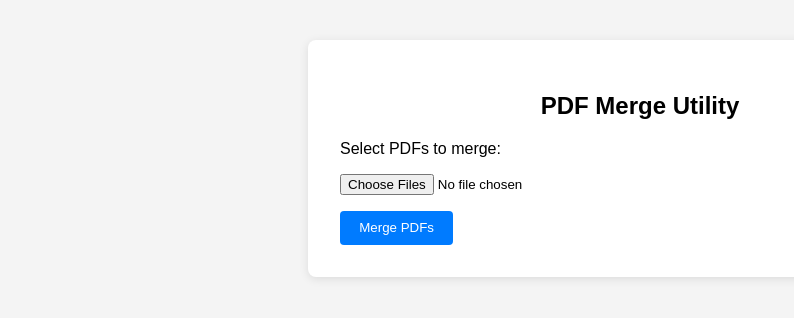
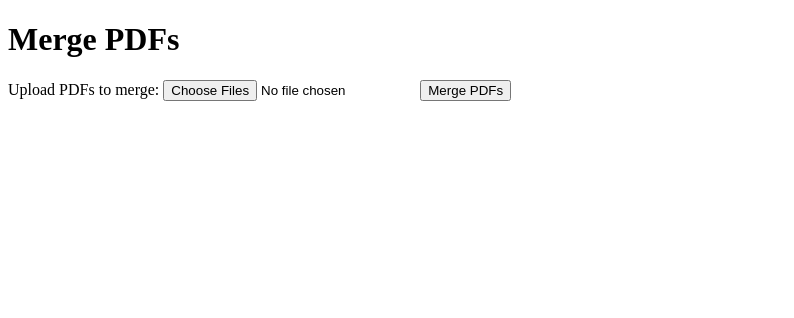
Before and after one commit to HrMn/pdf-merge, a Python web app: template templates/index.html in a window 1280 px wide. Shown: the top 318 px of the page, without its empty margins (0-794 px from the left). Run offline with Jinja, Linux system fonts and the light colour scheme; the template is opened without the code that fills it, so the values that code supplies are empty.

Commit message:
Update index.html

```diff
--- a/templates/index.html
+++ b/templates/index.html
@@ -2,58 +2,15 @@
 <html lang="en">
 <head>
     <meta charset="UTF-8">
-    <title>PDF Merge Utility</title>
-    <style>
-        body {
-            font-family: Arial, sans-serif;
-            padding: 2rem;
-            background-color: #f4f4f4;
-        }
-        .container {
-            background: white;
-            padding: 2rem;
-            max-width: 600px;
-            margin: auto;
-            border-radius: 8px;
-            box-shadow: 0 2px 10px rgba(0, 0, 0, 0.1);
-        }
-        h2 {
-            text-align: center;
-        }
-        input[type="file"] {
-            display: block;
-            margin: 1rem 0;
-        }
-        button {
-            background-color: #007BFF;
-            color: white;
-            padding: 0.6rem 1.2rem;
-            border: none;
-            border-radius: 4px;
-            cursor: pointer;
-        }
-        .download-link {
-            display: block;
-            margin-top: 1rem;
-            text-align: center;
-        }
-    </style>
+    <meta name="viewport" content="width=device-width, initial-scale=1.0">
+    <title>PDF Merger</title>
 </head>
 <body>
-<div class="container">
-    <h2>PDF Merge Utility</h2>
-    <form action="/merge" method="post" enctype="multipart/form-data">
-        <label>Select PDFs to merge:</label>
-        <input type="file" name="pdfs" multiple required>
+    <h1>Merge PDFs</h1>
+    <form action="/merge" method="POST" enctype="multipart/form-data">
+        <label for="pdfs">Upload PDFs to merge:</label>
+        <input type="file" name="pdfs" accept="application/pdf" multiple required>
         <button type="submit">Merge PDFs</button>
     </form>
-
-    {% if merged_pdf %}
-        <div class="download-link">
-            <p>Merged PDF is ready:</p>
-            <a href="{{ url_for('static', filename='merged/' + merged_pdf) }}" download>Download Merged PDF</a>
-        </div>
-    {% endif %}
-</div>
 </body>
 </html>
```
